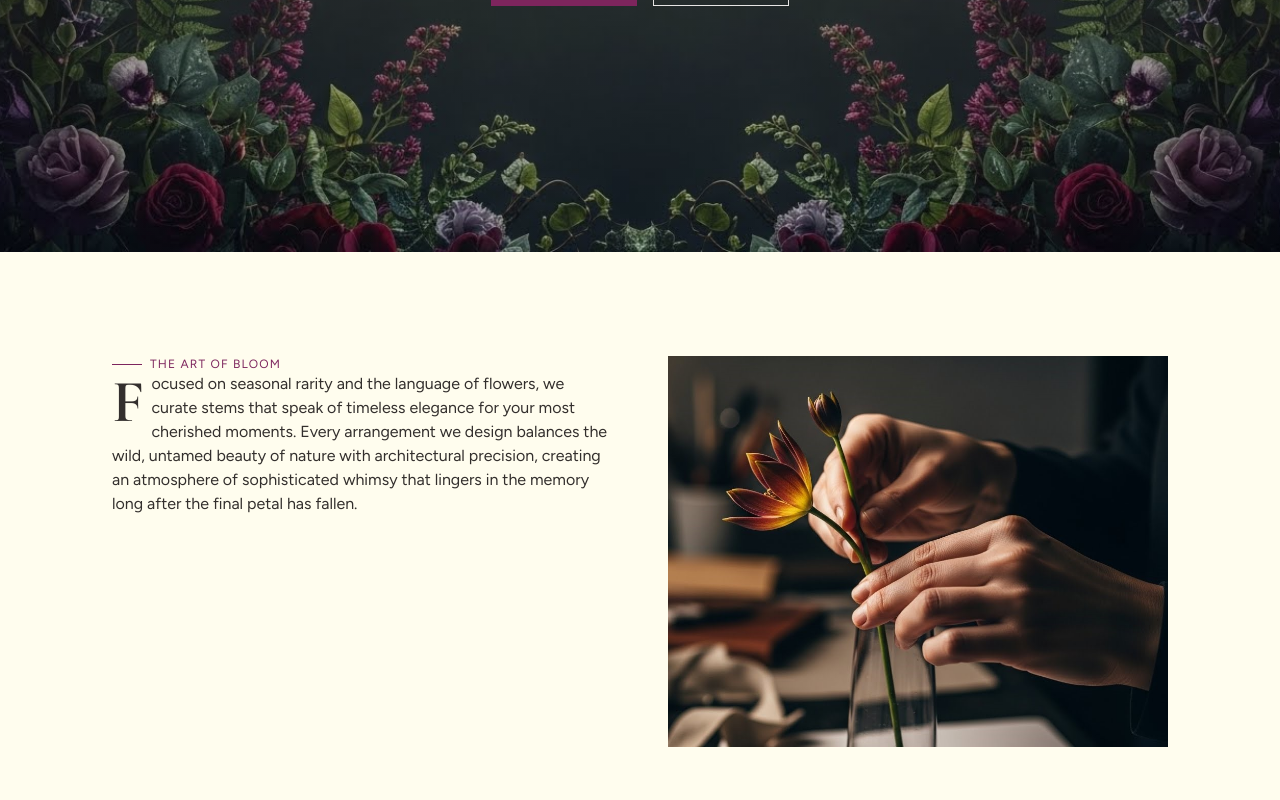
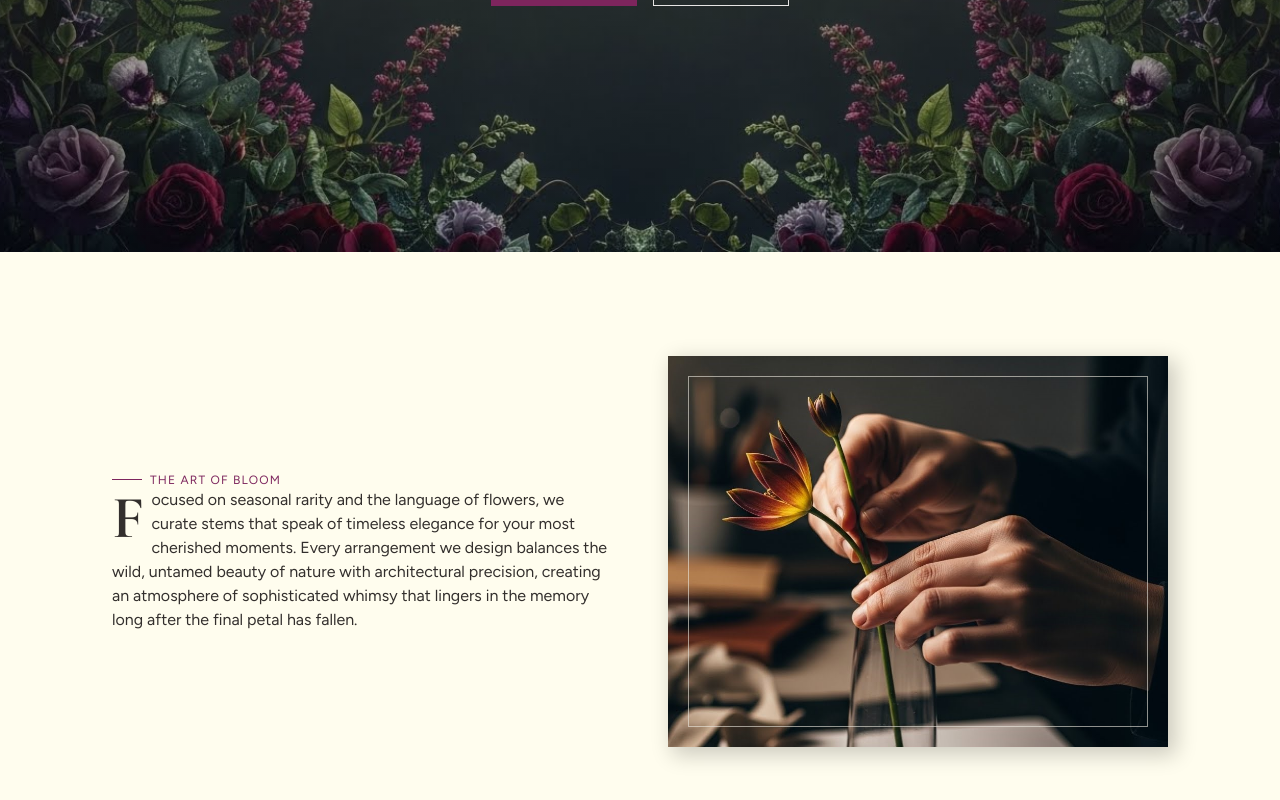
Before and after one commit to justinharry4/velvet-and-vine, a React (Vite) app: page / in a window 1280 px wide. Shown: the part 548-1348 px from the top of the page. Before the commit the page ends 1295 px from the top, so only its background shows below. Built offline with nearby package versions, Linux system fonts and the light colour scheme.

Commit message:
add about section to homepage

```diff
--- a/src/pages/home/Home.tsx
+++ b/src/pages/home/Home.tsx
@@ -4,7 +4,7 @@ import About from "./components/About";
 
 const Home = () => {
   return (
-    <div className="relative flex flex-col gap-26">
+    <div className="relative flex flex-col">
       <NavBar />
       <Hero />
       <About />
--- a/src/pages/home/components/About.tsx
+++ b/src/pages/home/components/About.tsx
@@ -3,7 +3,7 @@ import aboutImage from "@/assets/raster/about.jpeg";
 
 const About = () => {
   return (
-    <div className="mx-28 flex gap-14">
+    <div className="mx-28 my-26 flex gap-14 items-center">
       <div className="basis-[50%]">
         <EyebrowText
           leftLineLength={6}
@@ -23,8 +23,9 @@ const About = () => {
           fallen.
         </p>
       </div>
-      <div className="basis-[50%]">
+      <div className="basis-[50%] relative shadow-[6px_6px_20px_2px_rgba(0,0,0,0.2)]">
         <img src={aboutImage} className="w-full h-full object-cover" />
+        <div className="absolute inset-5 border border-neutral-400/60"></div>
       </div>
     </div>
   );
```
